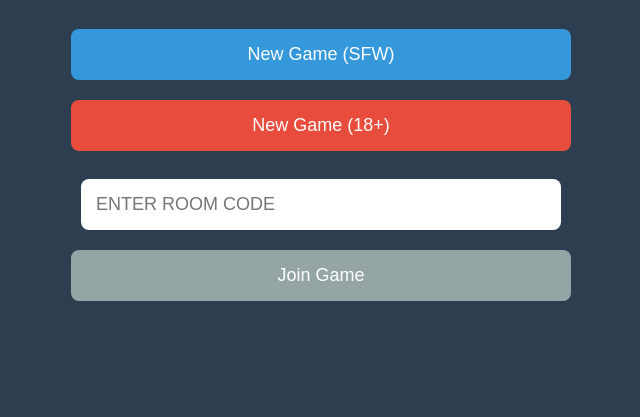
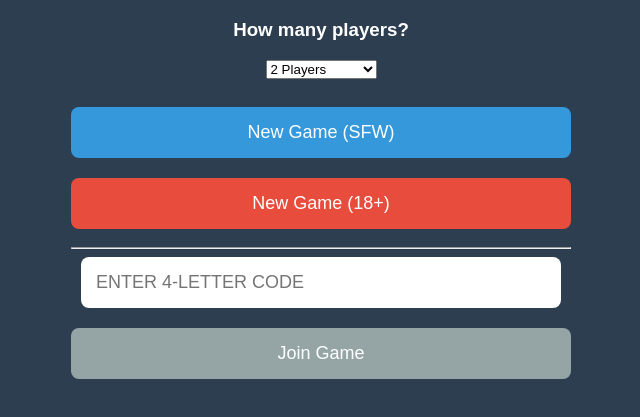
Before and after one commit to dadzerdous/pass-libs, a website: page public/index.html in a window 1280 px wide. Shown: the part 81-498 px from the top of the page, without its empty margins (319-959 px from the left). Drawn offline with Linux system fonts and the light colour scheme.

Commit message:
Update index.html

```diff
--- a/public/index.html
+++ b/public/index.html
@@ -11,11 +11,21 @@
     <div class="app-container">
         <h1>Pass-Libs</h1>
 
-        <div id="view-menu">
+<div id="view-menu">
+            <h3>How many players?</h3>
+            <select id="player-count-select">
+                <option value="1">1 Player (Solo)</option>
+                <option value="2" selected>2 Players</option>
+                <option value="3">3 Players</option>
+                <option value="4">4 Players</option>
+            </select>
+            <br><br>
             <button onclick="createGame('sfw')" class="btn-primary">New Game (SFW)</button>
             <button onclick="createGame('nsfw')" class="btn-danger">New Game (18+)</button>
-            <br><br>
-            <input type="text" id="room-code-input" placeholder="ENTER ROOM CODE">
+
+            <hr>
+
+            <input type="text" id="room-code-input" placeholder="ENTER 4-LETTER CODE">
             <button onclick="joinGame()" class="btn-secondary">Join Game</button>
         </div>
 
```
